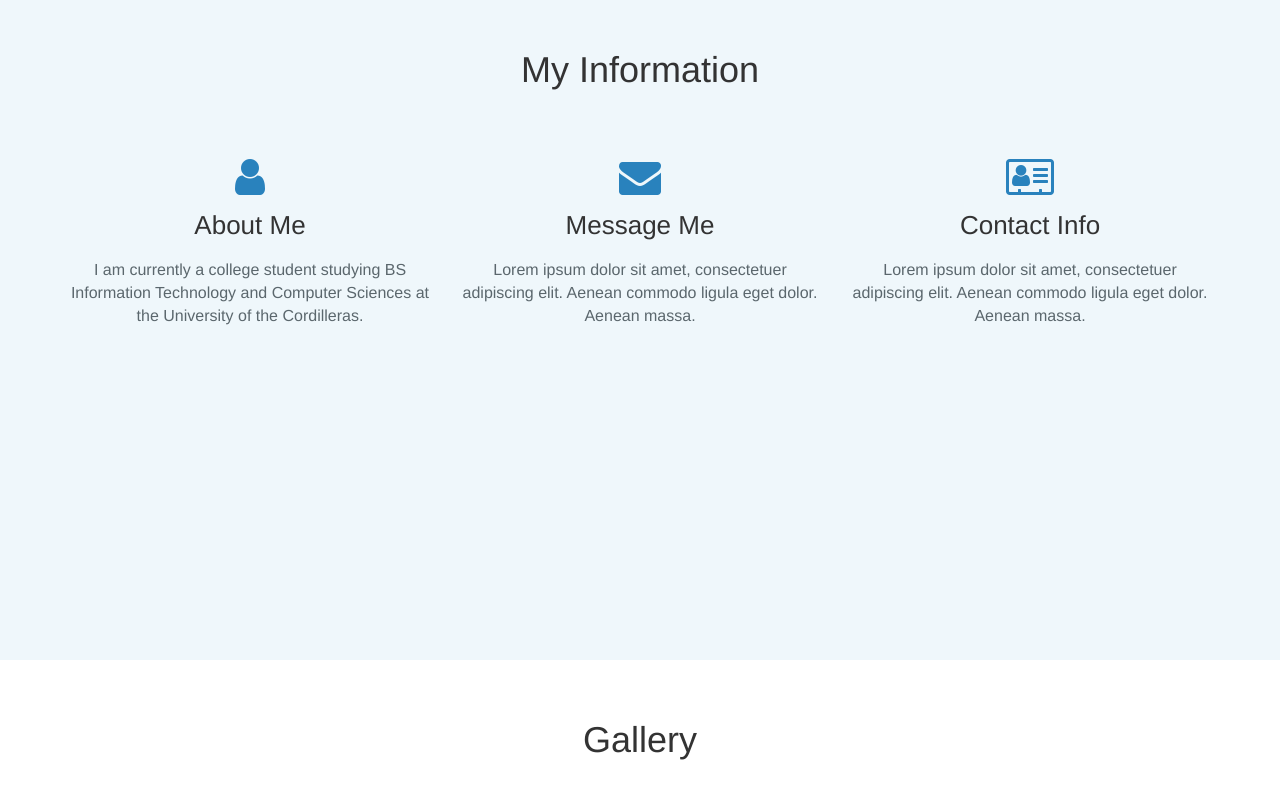
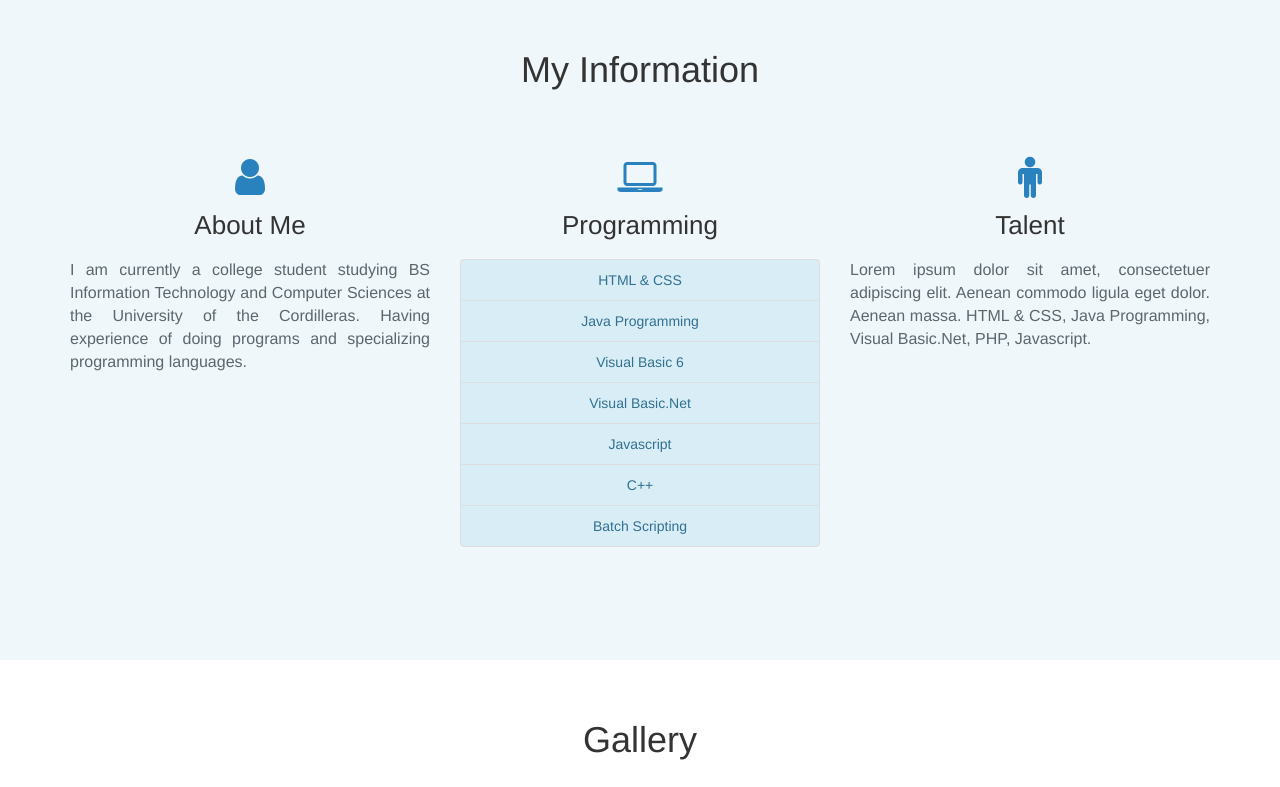
Before and after one commit to mrleo7777/myresume, a plain HTML site: page skills.html in a window 1280 px wide. Shown: the part 1260-2047 px from the top of the page. Drawn offline with nearby package versions, Linux system fonts and the light colour scheme.

Commit message:
New Updates

```diff
--- a/assets/css/styles.css
+++ b/assets/css/styles.css
@@ -104,11 +104,13 @@ body{
   margin-top:13px;
   margin-bottom:20px;
   font-size:26px;
+
 }
 
 #why .item p{
   color:rgb(91,103,109);
   font-size: 16px;
+  text-align: justify;
 }
 
 #logo{
--- a/skills.html
+++ b/skills.html
@@ -55,15 +55,23 @@
             <div class="row">
                 <div class="col-md-4 item"><i class="fa fa-user"></i>
                     <h2>About Me</h2>
-                    <p>I am currently a college student studying BS Information Technology and Computer Sciences at the University of the Cordilleras. </p>
+                    <p>I am currently a college student studying BS Information Technology and Computer Sciences at the University of the Cordilleras. Having experience of doing programs and specializing programming languages.</p>
                 </div>
-                <div class="col-md-4 item"><i class="fa fa-envelope"></i>
-                    <h2>Message Me</h2>
-                    <p>Lorem ipsum dolor sit amet, consectetuer adipiscing elit. Aenean commodo ligula eget dolor. Aenean massa. </p>
+                <div class="col-md-4 item"><i class="fa fa-laptop"></i>
+                    <h2>Programming</h2>
+                    <p><ul class="list-group">
+                        <li class="list-group-item list-group-item-info">HTML & CSS</li>
+                        <li class="list-group-item list-group-item-info">Java Programming</li>
+                        <li class="list-group-item list-group-item-info">Visual Basic 6</li>
+                        <li class="list-group-item list-group-item-info">Visual Basic.Net</li>
+                        <li class="list-group-item list-group-item-info">Javascript</li>
+                        <li class="list-group-item list-group-item-info">C++</li>
+                        <li class="list-group-item list-group-item-info">Batch Scripting</li>
+                    </ul></p>
                 </div>
-                <div class="col-md-4 item"><i class="fa fa-address-card-o"></i>
-                    <h2>Contact Info</h2>
-                    <p>Lorem ipsum dolor sit amet, consectetuer adipiscing elit. Aenean commodo ligula eget dolor. Aenean massa. </p>
+                <div class="col-md-4 item"><i class="fa fa-male"></i>
+                    <h2>Talent</h2>
+                    <p>Lorem ipsum dolor sit amet, consectetuer adipiscing elit. Aenean commodo ligula eget dolor. Aenean massa. HTML & CSS, Java Programming, Visual Basic.Net, PHP, Javascript.</p>
                 </div>
             </div>
         </div>
```
Also changed, not shown: achievements.html (+1 -1 lines), index.html (+1 -1 lines).
